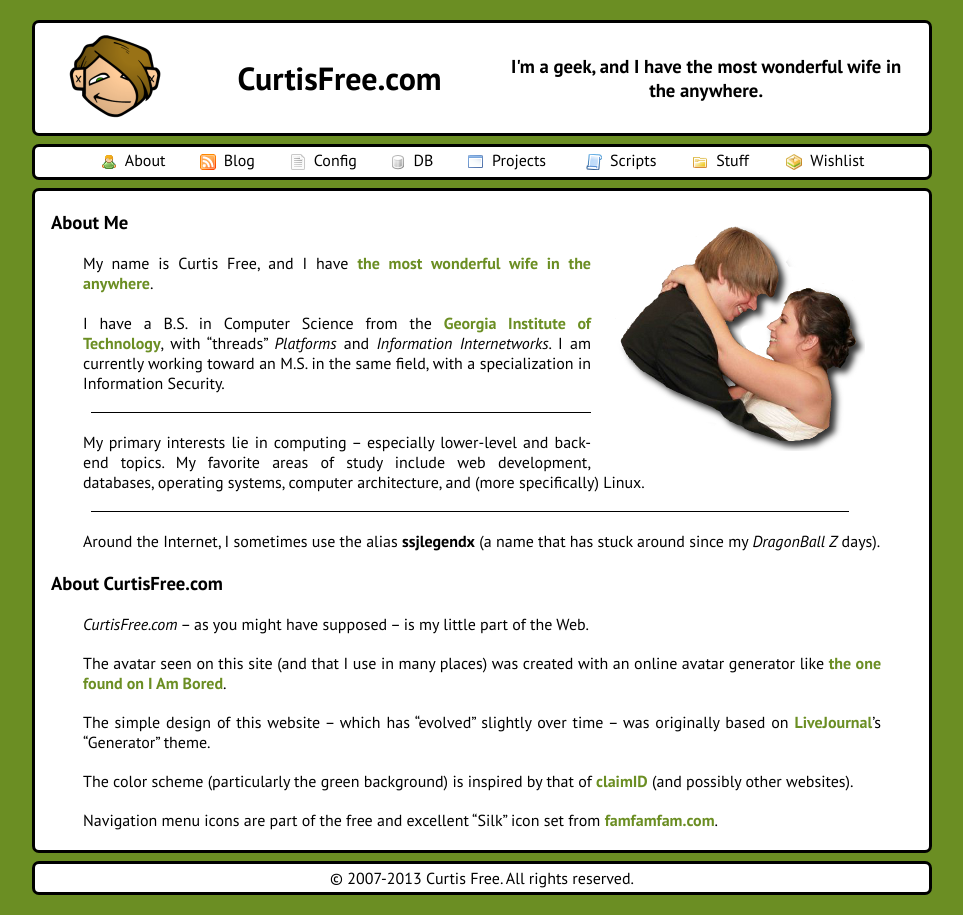
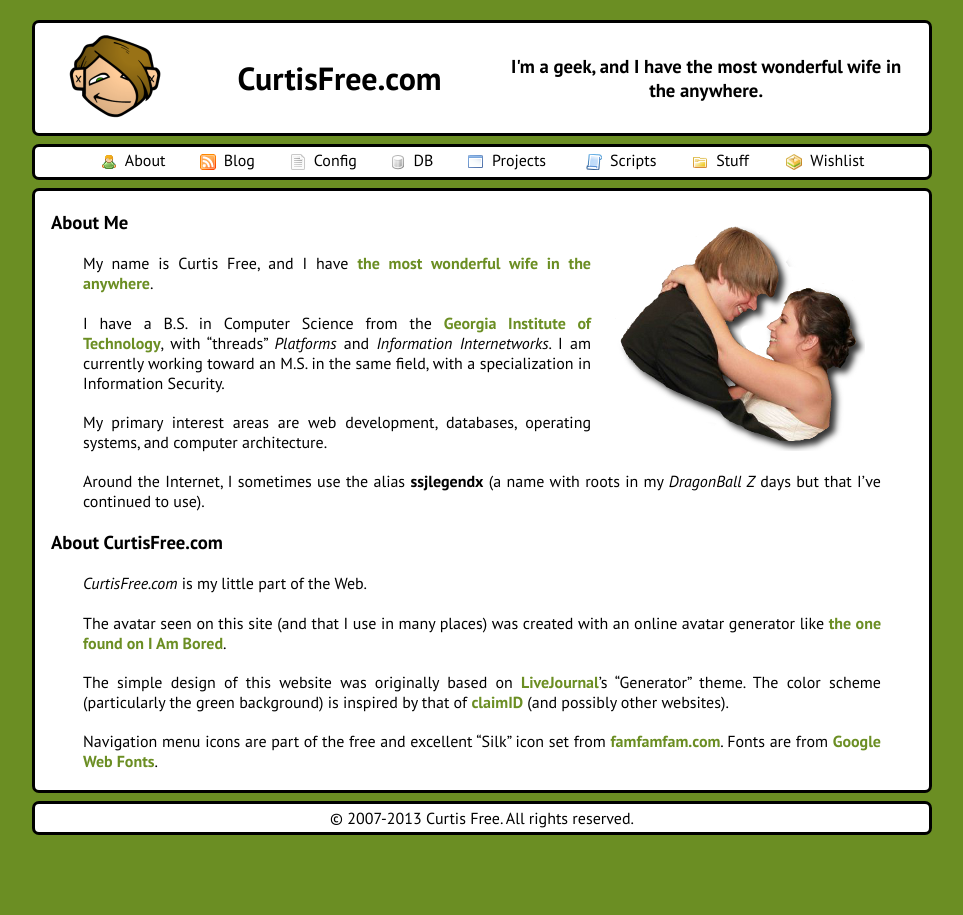
Before and after one commit to cfree3/curtisfree.com, a Jekyll site: the page built from content/about.md, in a window 1280 px wide. Shown: the whole page, without its empty margins (158-1121 px from the left). Built offline with Jekyll 4.4.1, drawn with Linux system fonts in a browser that asks for light colours.

Commit message:
A little bit of cleanup on "About"

```diff
--- a/content/about.md
+++ b/content/about.md
@@ -13,32 +13,25 @@ I have a B.S. in Computer Science from the [Georgia Institute of Technology][gat
 _Platforms_ and _Information Internetworks_. I am currently working toward an M.S. in the same
 field, with a specialization in Information Security.
 
------
+My primary interest areas are web development, databases, operating systems, and computer
+architecture.
 
-My primary interests lie in computing – especially lower-level and back-end topics. My favorite
-areas of study include web development, databases, operating systems, computer architecture, and
-(more specifically) Linux.
-
------
-
-Around the Internet, I sometimes use the alias **ssjlegendx** (a name that has stuck around since
-my _DragonBall Z_ days).
+Around the Internet, I sometimes use the alias **ssjlegendx** (a name with roots in my _DragonBall
+Z_ days but that I've continued to use).
 
 ### About CurtisFree.com
 
-_CurtisFree.com_ -- as you might have supposed -- is my little part of the Web.
+_CurtisFree.com_ is my little part of the Web.
 
 The avatar seen on this site (and that I use in many places) was created with an online avatar
 generator like [the one found on I Am Bored][avatar_generator].
 
-The simple design of this website – which has "evolved" slightly over time – was originally based
-on [LiveJournal][livejournal]'s "Generator" theme.
-
-The color scheme (particularly the green background) is inspired by that of [claimID][claimid] (and
-possibly other websites).
+The simple design of this website was originally based on [LiveJournal][livejournal]'s "Generator"
+theme. The color scheme (particularly the green background) is inspired by that of
+[claimID][claimid] (and possibly other websites).
 
 Navigation menu icons are part of the free and excellent "Silk" icon set from
-[famfamfam.com][silk].
+[famfamfam.com][silk]. Fonts are from [Google Web Fonts][fonts].
 
 [curtisandrebecca]: http://curtisandrebecca.com
 [gatech]:           http://www.gatech.edu
@@ -46,3 +39,4 @@ Navigation menu icons are part of the free and excellent "Silk" icon set from
 [livejournal]:      http://www.livejournal.com
 [claimid]:          https://claimid.com
 [silk]:             http://www.famfamfam.com/lab/icons/silk/
+[fonts]:            https://www.google.com/fonts/
```
